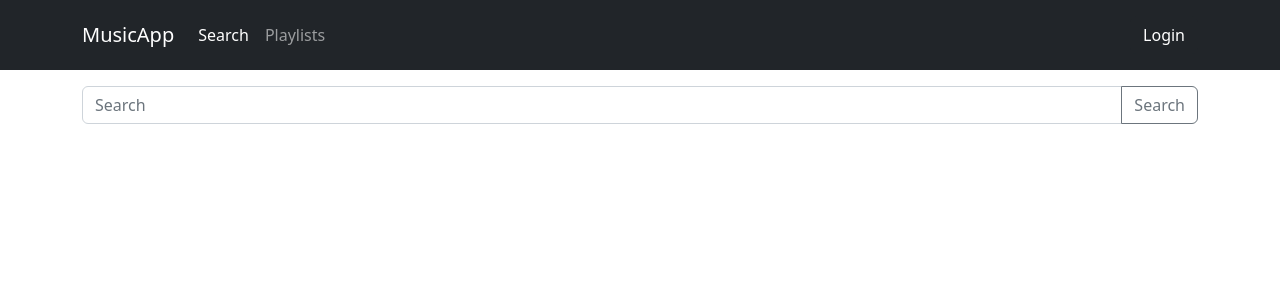
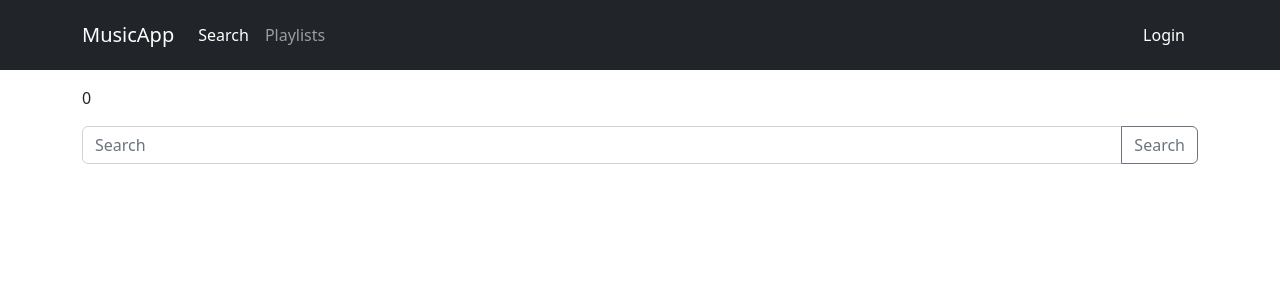
Before and after one commit to ev45ive/sages-react-open-grudzien, a React (Create React App) app: page /search in a window 1280 px wide. Shown: the top 300 px of the page. Built offline with nearby package versions, Linux system fonts and the light colour scheme.

Commit message:
Global loader -  loader = useIsFetching();

```diff
--- a/src/App.tsx
+++ b/src/App.tsx
@@ -2,14 +2,20 @@ import React from "react";
 import "bootstrap/dist/css/bootstrap.css";
 import { Outlet } from "react-router-dom";
 import NavBar from "./common/components/NavBar";
+import { useIsFetching, useQueryClient } from "@tanstack/react-query";
+import { Loader } from "./common/components/Loader";
 
 function App() {
+  // const { isFetching } = useQueryClient();
+  const loader = useIsFetching();
+
   return (
     <div className="App">
       <NavBar />
       <div className="container">
         <div className="row">
           <div className="col">
+            <p>{loader && "loading..."}</p>
             <Outlet />
           </div>
         </div>
```
